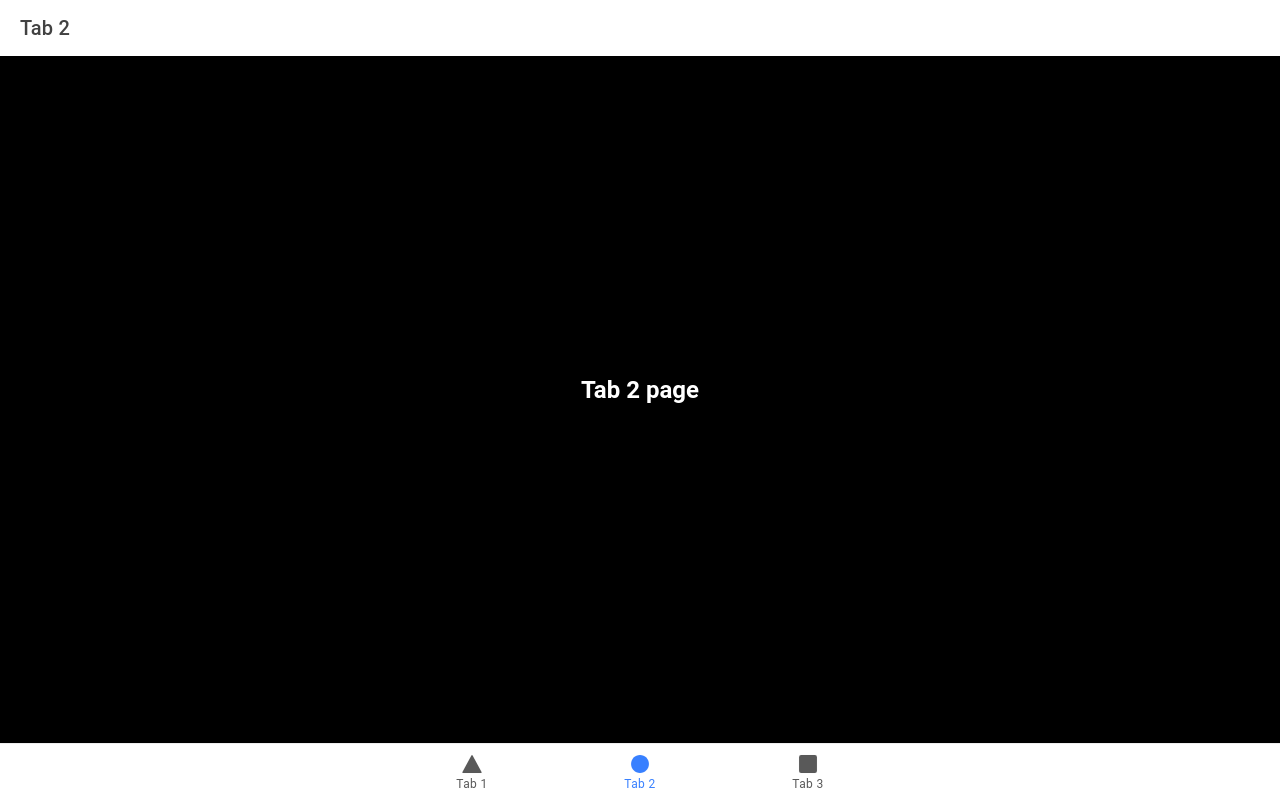
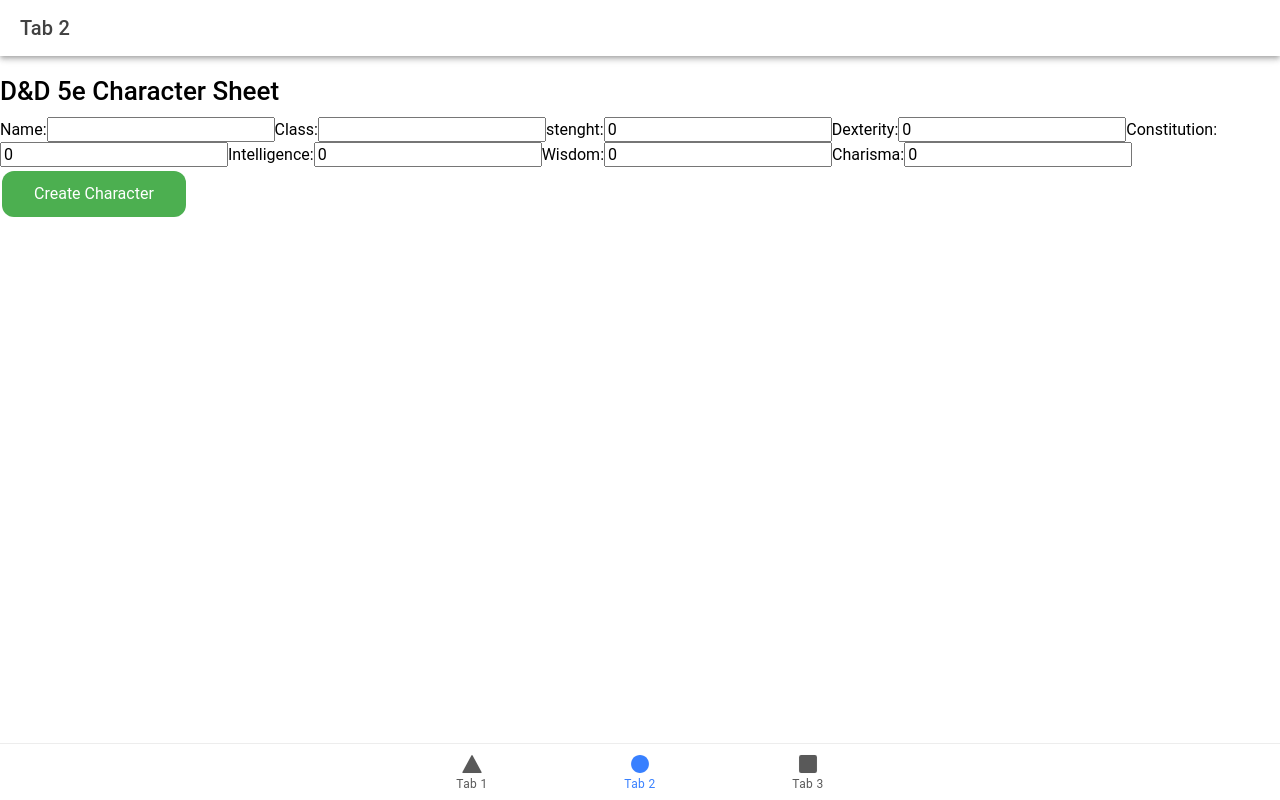
Before and after one commit to CraigThomasson/myApp, a React (Vite) app: page /tab2 in a window 1280 px wide. Built offline with nearby package versions, Linux system fonts and the light colour scheme.

Commit message:
add character sheet functionality and refactor base button

```diff
--- a/src/components/buttons/BaseButton.tsx
+++ b/src/components/buttons/BaseButton.tsx
@@ -2,16 +2,17 @@
 import './BaseButton.css';
 
 interface BaseButtonProps {
-  onClick: () => void;
-  text: string;
+    text: string;
+    type?: "button" | "submit" | "reset";
+    onClick?: (event: React.MouseEvent) => void;
 }
 
-const BaseButton: React.FC<BaseButtonProps> = ({ onClick, text }) => {
-  return (
-    <button className='base-button' onClick={onClick}> {}
-      {text}
-    </button>
-  );
+const BaseButton: React.FC<BaseButtonProps> = ({ text, type = "button", onClick }) => {
+    return (
+        <button className='base-button' type={type} onClick={onClick}>
+            {text}
+        </button>
+    );
 };
 
 export default BaseButton;
--- /dev/null
+++ b/src/components/buttons/SubmitButton.tsx
@@ -0,0 +1,15 @@
+import React from 'react';
+import BaseButton from './BaseButton';
+
+interface SubmitButtonProps {
+    text: string;
+    onSubmit: (event: React.FormEvent) => void;
+}
+
+const SubmitButton: React.FC<SubmitButtonProps> = ({ text, onSubmit }) => {
+    return (
+        <BaseButton type="submit" onClick={onSubmit} text={text} />
+    );
+};
+
+export default SubmitButton;
--- /dev/null
+++ b/src/components/character-sheet/CharacterSheet.tsx
@@ -0,0 +1,22 @@
+import React from "react";
+
+interface CharacterSheetProps {
+    character: any;
+}
+
+const CharacterSheet: React.FC<CharacterSheetProps> = ({ character }) => {
+    return (
+        <div>
+            <h2>{character.name}</h2>
+            <p>Class: {character.characterClass}</p>
+            <p>Strength: {character.stenght}</p>
+            <p>Dexterity: {character.dexterity}</p>
+            <p>Constitution: {character.constitution}</p>
+            <p>Intelligence: {character.intelligence}</p>
+            <p>Wisdom: {character.wisdom}</p>
+            <p>Charisma: {character.charisma}</p>
+        </div>
+    );
+};
+
+export default CharacterSheet;
--- /dev/null
+++ b/src/components/containers/DisplayCharacterSheet.tsx
@@ -0,0 +1,22 @@
+import React, { useState } from 'react';
+import CharacterForm from '../forms/CharacterForm';
+import CharacterSheet from '../character-sheet/CharacterSheet';
+
+const DisplayCharacterSheet: React.FC = () => {
+  const [character, setCharacter] = useState<any | null>(null);
+
+  return (
+    <div>
+      <h1>D&D 5e Character Sheet</h1>
+      {!character ? (
+        <CharacterForm onSubmit={setCharacter} />
+      ) : (
+        <>
+          <CharacterSheet character={character} />
+        </>
+      )}
+    </div>
+  );
+};
+
+export default DisplayCharacterSheet;
--- a/src/components/forms/CharacterForm.tsx
+++ b/src/components/forms/CharacterForm.tsx
@@ -1,4 +1,5 @@
 import React, { useState} from "react";
+import SubmitButton from "../buttons/SubmitButton";
 
 interface CharacterFormProps {
     onSubmit: (character: any) => void;
@@ -65,6 +66,7 @@
                 Charisma:
                 <input type="number" value={charisma} onChange={e => setCharisma(Number(e.target.value))} />
             </label>
+            <SubmitButton text='Create Character' onSubmit={handleSubmit} />
         </form>
     );
 };
--- a/src/pages/Tab2.tsx
+++ b/src/pages/Tab2.tsx
@@ -1,6 +1,7 @@
 import { IonContent, IonHeader, IonPage, IonTitle, IonToolbar } from '@ionic/react';
-import ExploreContainer from '../components/containers/ExploreContainer';
+import DisplayCharacterSheet from '../components/containers/DisplayCharacterSheet';
 import './Tab2.css';
+import React from 'react';
 
 const Tab2: React.FC = () => {
   return (
@@ -16,7 +17,7 @@
             <IonTitle size="large">Tab 2</IonTitle>
           </IonToolbar>
         </IonHeader>
-        <ExploreContainer name="Tab 2 page" />
+        <DisplayCharacterSheet/>
       </IonContent>
     </IonPage>
   );
```
Also changed, not shown: src/components/chracter-sheet/chracaterSheet.tsx (deleted, +0 -22 lines).
